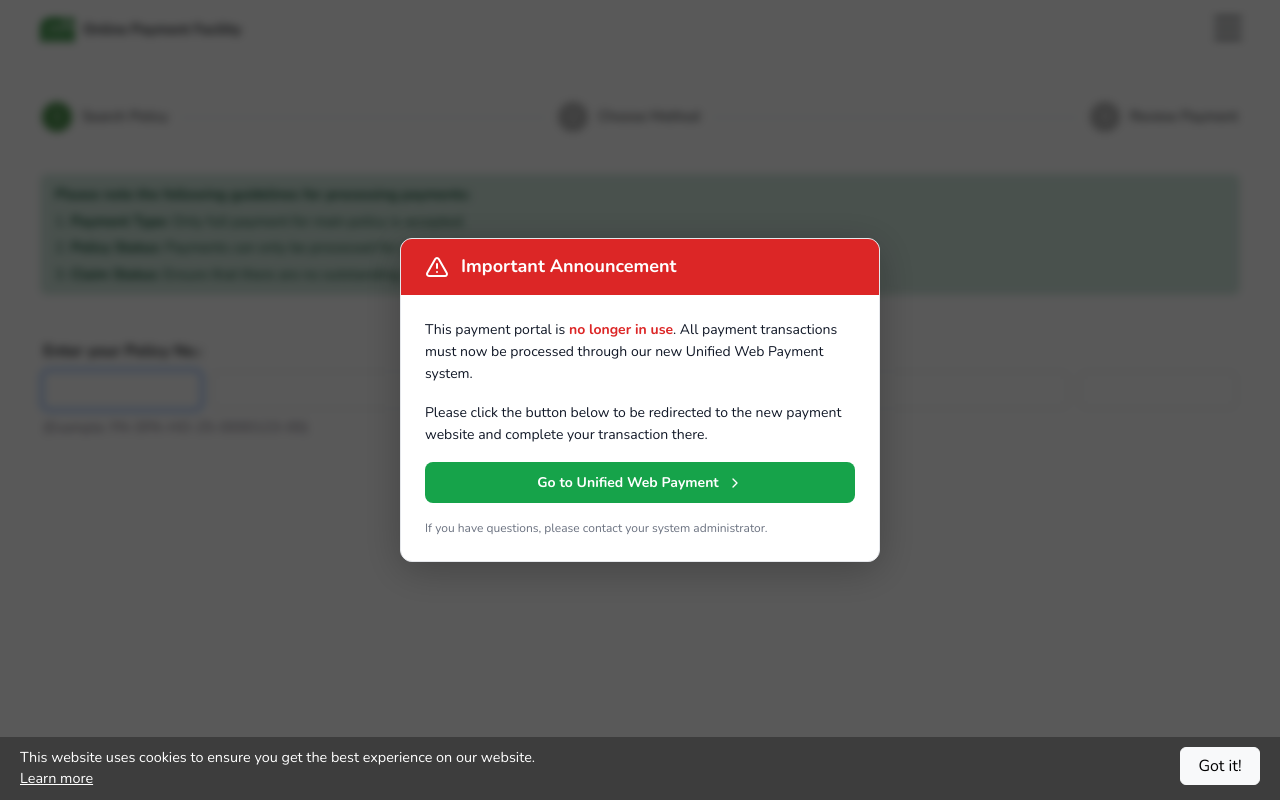
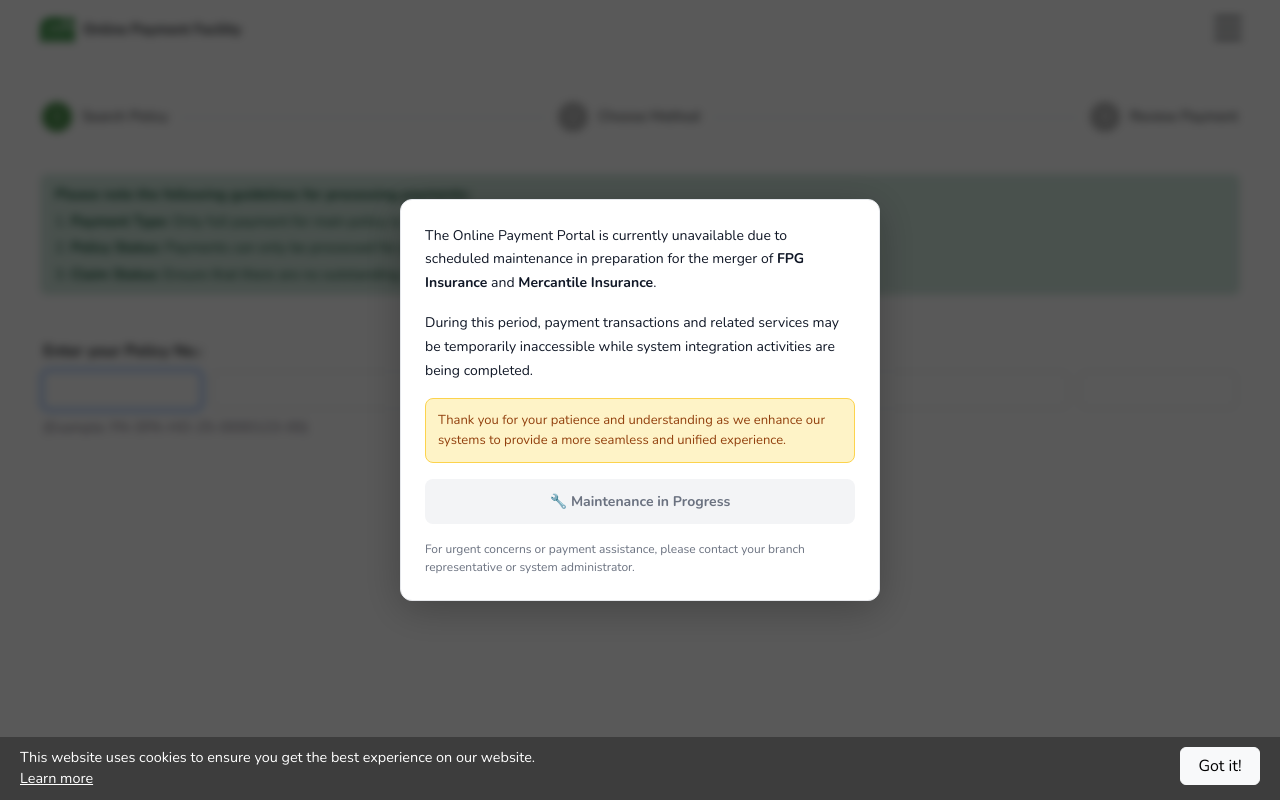
Before and after one commit to miciadmin/online-payment-prod, a React (Vite) app: page / in a window 1280 px wide. Built offline with nearby package versions, Linux system fonts and the light colour scheme.

Commit message:
Change modal to maintenance

```diff
--- a/src/component/step1.jsx
+++ b/src/component/step1.jsx
@@ -297,7 +297,7 @@ function Step1() {
                 <ReadyForORModal show={showReadyForORModal} handleClose={() => setShowReadyForORModal(false)} />
 
                 {/* ── Announcement Modal ── cannot be dismissed ── */}
-                {showAnnouncement && (
+                {/* {showAnnouncement && (
                     <div style={{
                         position: 'fixed', inset: 0, top: 0, left: 0, right: 0, bottom: 0,
                         zIndex: 9999,
@@ -315,7 +315,6 @@ function Step1() {
                             overflow: 'hidden',
                             border: '1px solid #e5e7eb',
                         }}>
-                            {/* Header */}
                             <div style={{
                                 backgroundColor: '#dc2626',
                                 padding: '16px 24px',
@@ -327,7 +326,6 @@ function Step1() {
                                 </h2>
                             </div>
 
-                            {/* Body */}
                             <div style={{ padding: '24px', display: 'flex', flexDirection: 'column', gap: '16px' }}>
                                 <p style={{ fontSize: '14px', lineHeight: '1.6', margin: 0, color: '#111827' }}>
                                     This payment portal is{' '}
@@ -338,7 +336,6 @@ function Step1() {
                                     Please click the button below to be redirected to the new payment website and complete your transaction there.
                                 </p>
 
-                                {/* Link block */}
                                 <div>
                                     <a
                                         href="https://payments.fpgmercantile.com/lookup"
@@ -363,10 +360,79 @@ function Step1() {
                             </div>
                         </div>
                     </div >
-                )
-                }
+                )*/}
                 {/* ── End Announcement Modal ── */}
 
+                {showAnnouncement && (
+                    <div style={{
+                        position: 'fixed', inset: 0, top: 0, left: 0, right: 0, bottom: 0,
+                        zIndex: 9999,
+                        display: 'flex', alignItems: 'center', justifyContent: 'center',
+                        backgroundColor: 'rgba(0,0,0,0.65)',
+                        backdropFilter: 'blur(4px)',
+                    }}>
+                        <div style={{
+                            backgroundColor: '#fff',
+                            borderRadius: '12px',
+                            boxShadow: '0 8px 40px rgba(0,0,0,0.25)',
+                            maxWidth: '480px',
+                            width: '100%',
+                            margin: '0 16px',
+                            overflow: 'hidden',
+                            border: '1px solid #e5e7eb',
+                        }}>
+                            {/* Body */}
+                            <div style={{ padding: '24px', display: 'flex', flexDirection: 'column', gap: '16px' }}>
+                                <p style={{ fontSize: '14px', lineHeight: '1.7', margin: 0, color: '#111827' }}>
+                                    The Online Payment Portal is currently unavailable due to scheduled maintenance
+                                    in preparation for the merger of <strong>FPG Insurance</strong> and
+                                    <strong> Mercantile Insurance</strong>.
+                                </p>
+
+                                <p style={{ fontSize: '14px', lineHeight: '1.7', margin: 0, color: '#111827' }}>
+                                    During this period, payment transactions and related services may be
+                                    temporarily inaccessible while system integration activities are being
+                                    completed.
+                                </p>
+
+                                <div
+                                    style={{
+                                        backgroundColor: '#fef3c7',
+                                        border: '1px solid #fcd34d',
+                                        borderRadius: '8px',
+                                        padding: '12px',
+                                    }}
+                                >
+                                    <p style={{ margin: 0, fontSize: '13px', color: '#92400e' }}>
+                                        Thank you for your patience and understanding as we enhance our systems
+                                        to provide a more seamless and unified experience.
+                                    </p>
+                                </div>
+
+                                <div
+                                    style={{
+                                        display: 'flex',
+                                        alignItems: 'center',
+                                        justifyContent: 'center',
+                                        backgroundColor: '#f3f4f6',
+                                        color: '#6b7280',
+                                        fontWeight: 600,
+                                        fontSize: '14px',
+                                        padding: '12px',
+                                        borderRadius: '8px',
+                                    }}
+                                >
+                                    🔧 Maintenance in Progress
+                                </div>
+
+                                <p style={{ fontSize: '12px', color: '#6b7280', margin: 0 }}>
+                                    For urgent concerns or payment assistance, please contact your branch
+                                    representative or system administrator.
+                                </p>
+                            </div>
+                        </div>
+                    </div>
+                )}
 
                 <div className="right-container">
                     <div className="action-container2">
```
